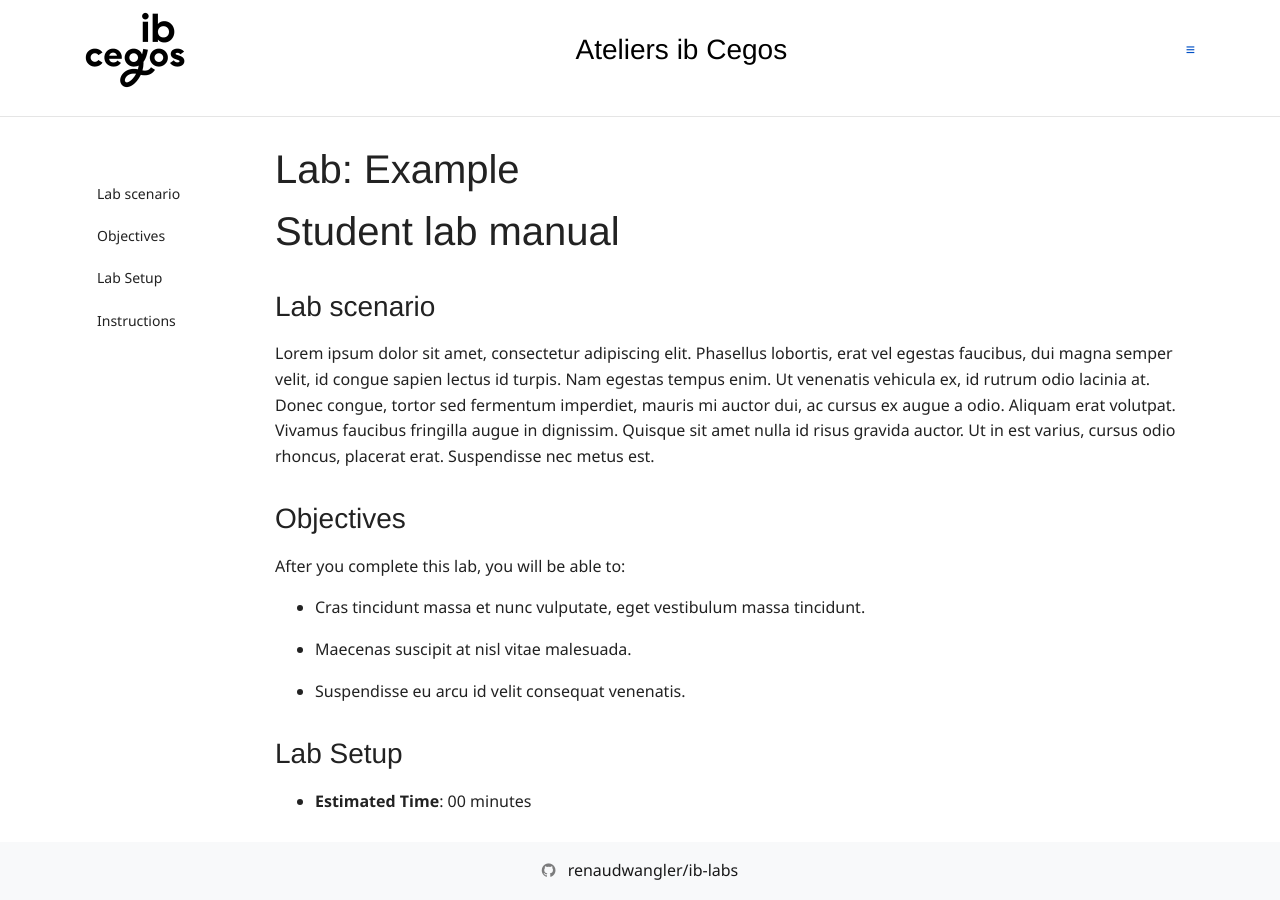
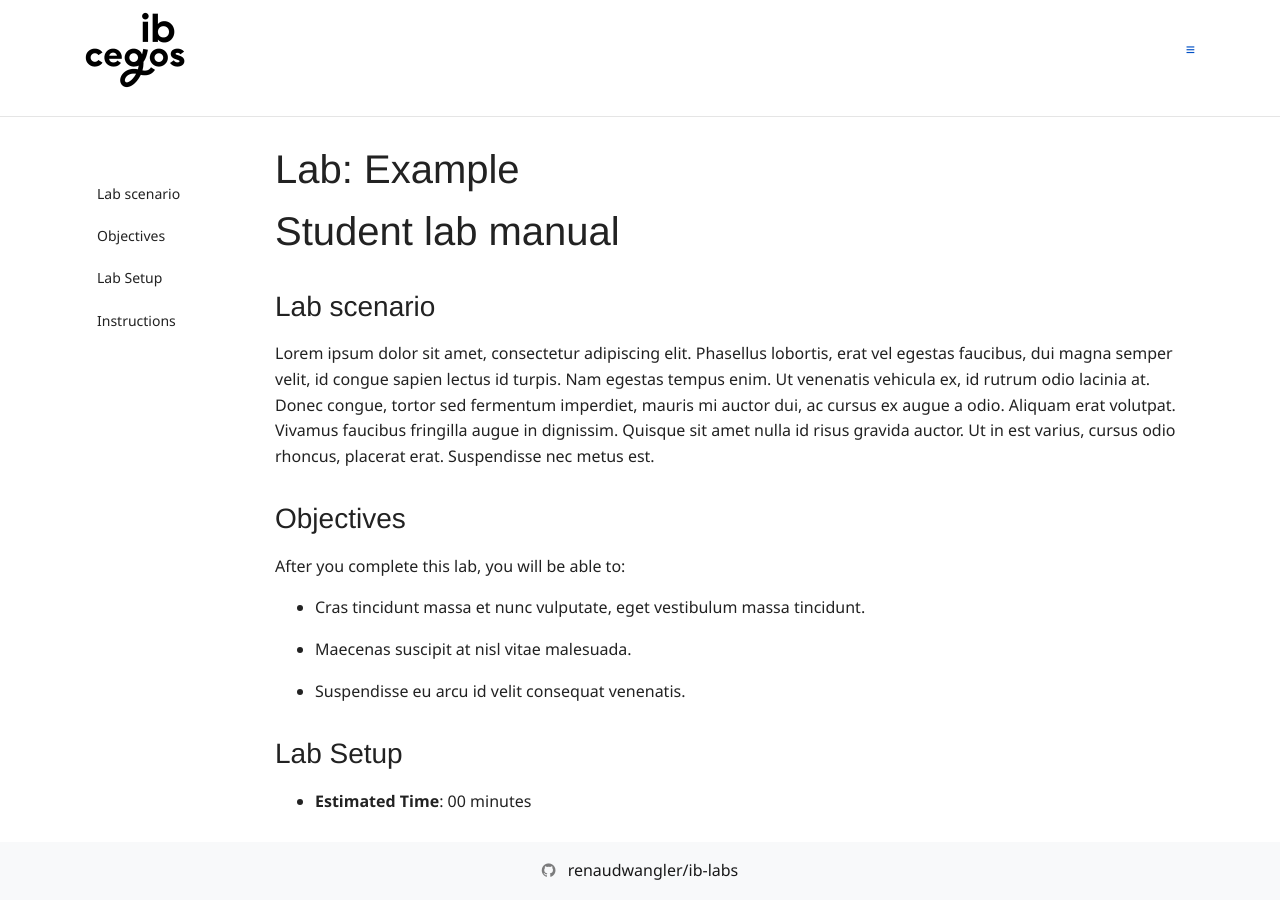
Before and after one commit to renaudwangler/ib-labs, a Jekyll site: the page built from index.md, in a window 1280 px wide and 900 px high. Built offline with Jekyll 4.4.1, drawn with Linux system fonts in a browser that asks for light colours; nearby versions of some CDN libraries; comment, search, counter and statistics services are not loaded; our own code applies the rules of GitHub Pages for plain Markdown files.

Commit message:
Update page.html

```diff
--- a/_layouts/page.html
+++ b/_layouts/page.html
@@ -8,7 +8,7 @@ layout: default
             <a class="my-1 title text-white" href="https://www.ib-formation.fr/" target="_blank">
                 <img src="https://renaudwangler.github.io/ib-labs/assets/logo_ibcegos.png" alt="ib Cegos" style="width:100px;height:76px;"/>
             </a>
-            <span class="my-1 title text-black">Ateliers ib Cegos</span>
+            <span class="my-1 title text-black">{{ site.module }}</span>
             <span class="ml-2"><a href="{{ site.github.url }}">&#8801;</a></span>
         </div>
         <!--
```
